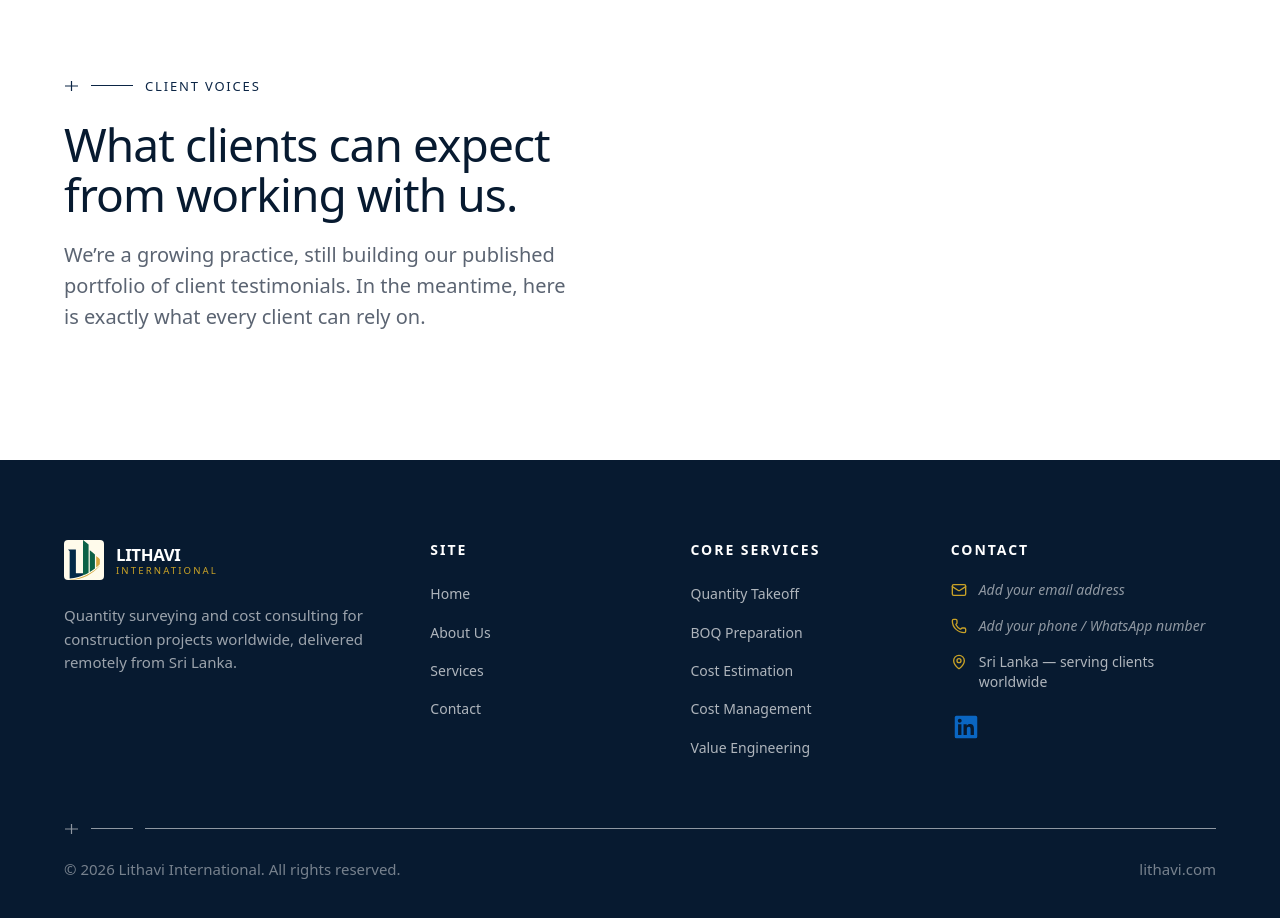
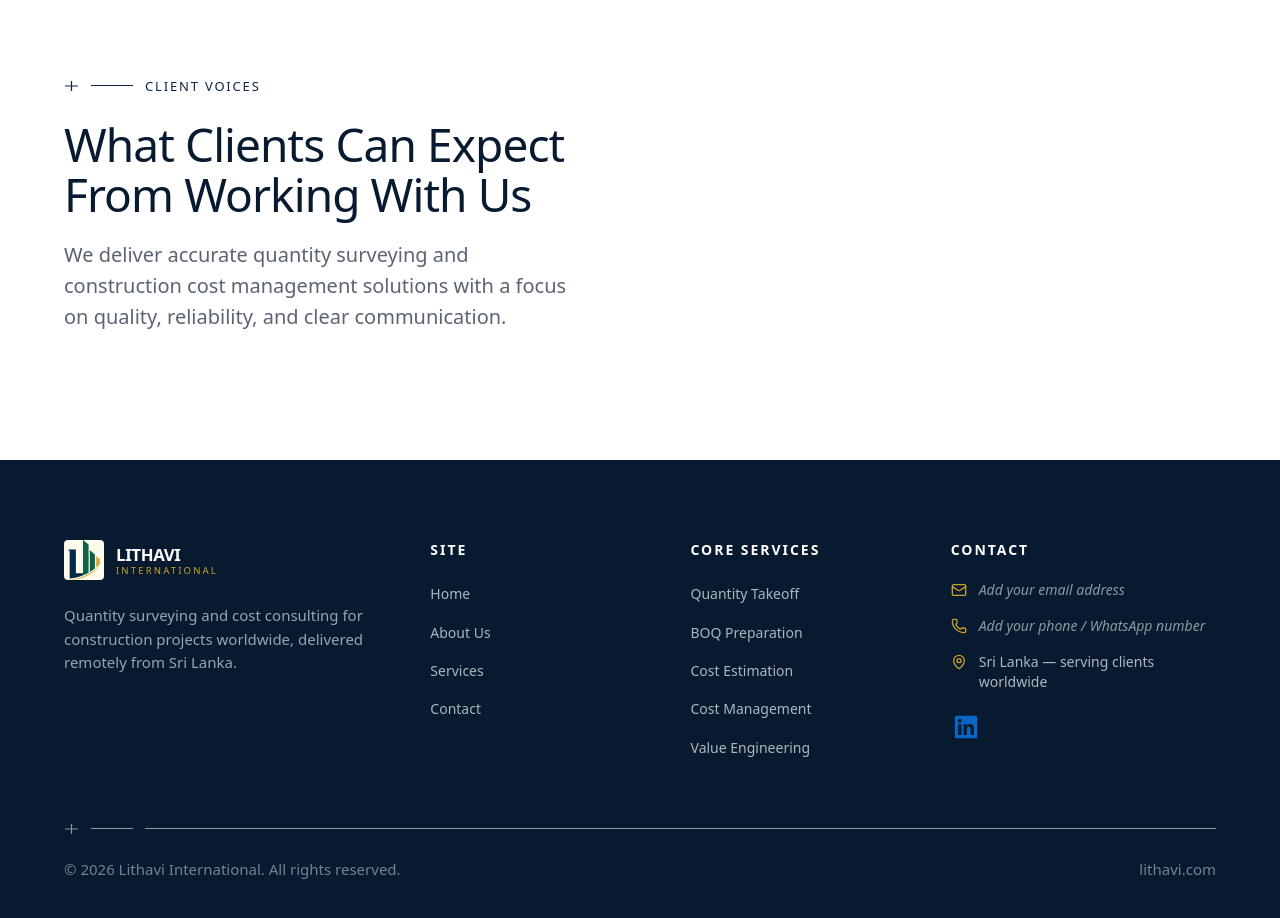
Before and after one commit to mrPerera369/lithavifrontend, a Next.js app: page / in a window 1280 px wide. Shown: the part 3220-4138 px from the top of the page. Built offline with nearby package versions, Linux system fonts and the light colour scheme; no server answers.

Commit message:
Update website content

```diff
--- a/src/components/ClientVoices.tsx
+++ b/src/components/ClientVoices.tsx
@@ -24,7 +24,7 @@ export default async function ClientVoices() {
               lineHeight: "var(--lh-tight)",
             }}
           >
-            What clients can expect from working with us.
+            What Clients Can Expect From Working With Us
           </h2>
 
           <p
@@ -34,9 +34,8 @@ export default async function ClientVoices() {
               fontSize: "var(--fs-h5)",
             }}
           >
-            We&rsquo;re a growing practice, still building our published
-            portfolio of client testimonials. In the meantime, here is
-            exactly what every client can rely on.
+            We deliver accurate quantity surveying and construction cost management solutions with a focus on quality, reliability, and clear communication.
+
           </p>
 
           {expectations.length > 0 && (
```
